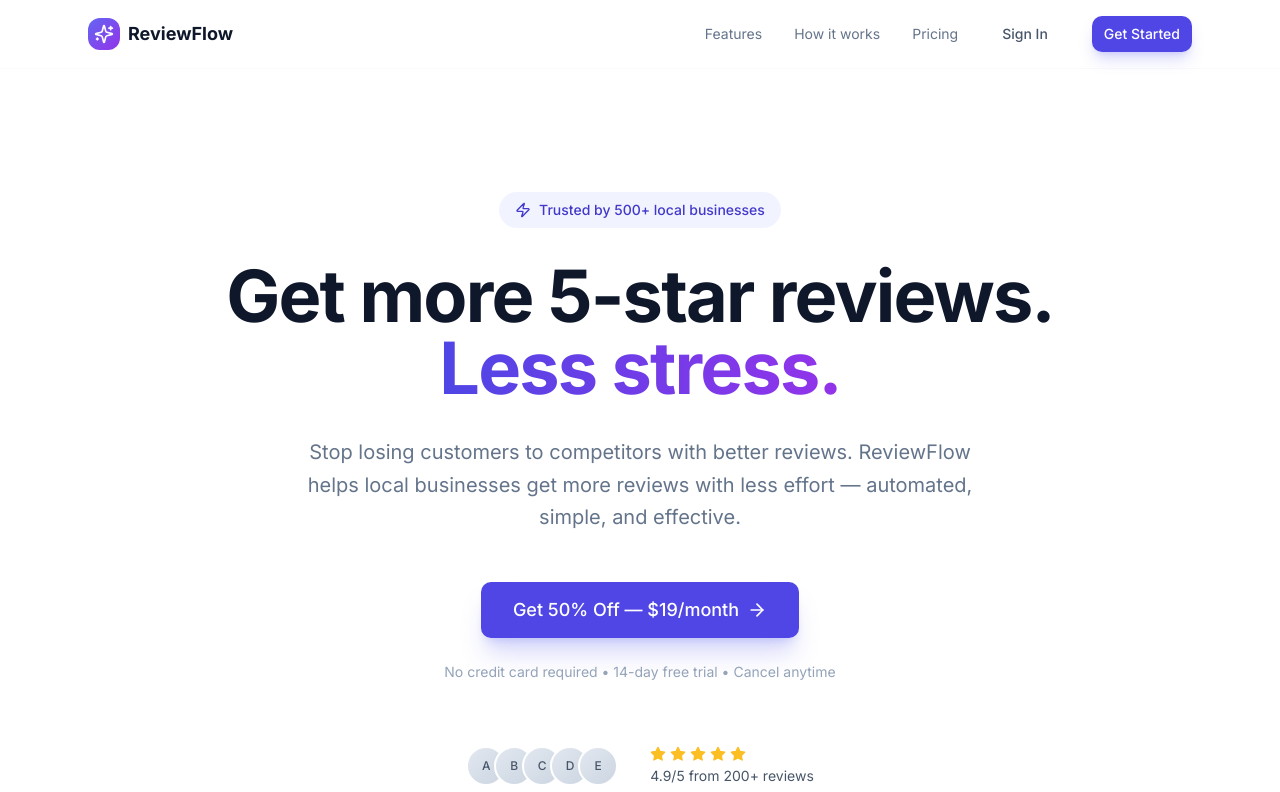
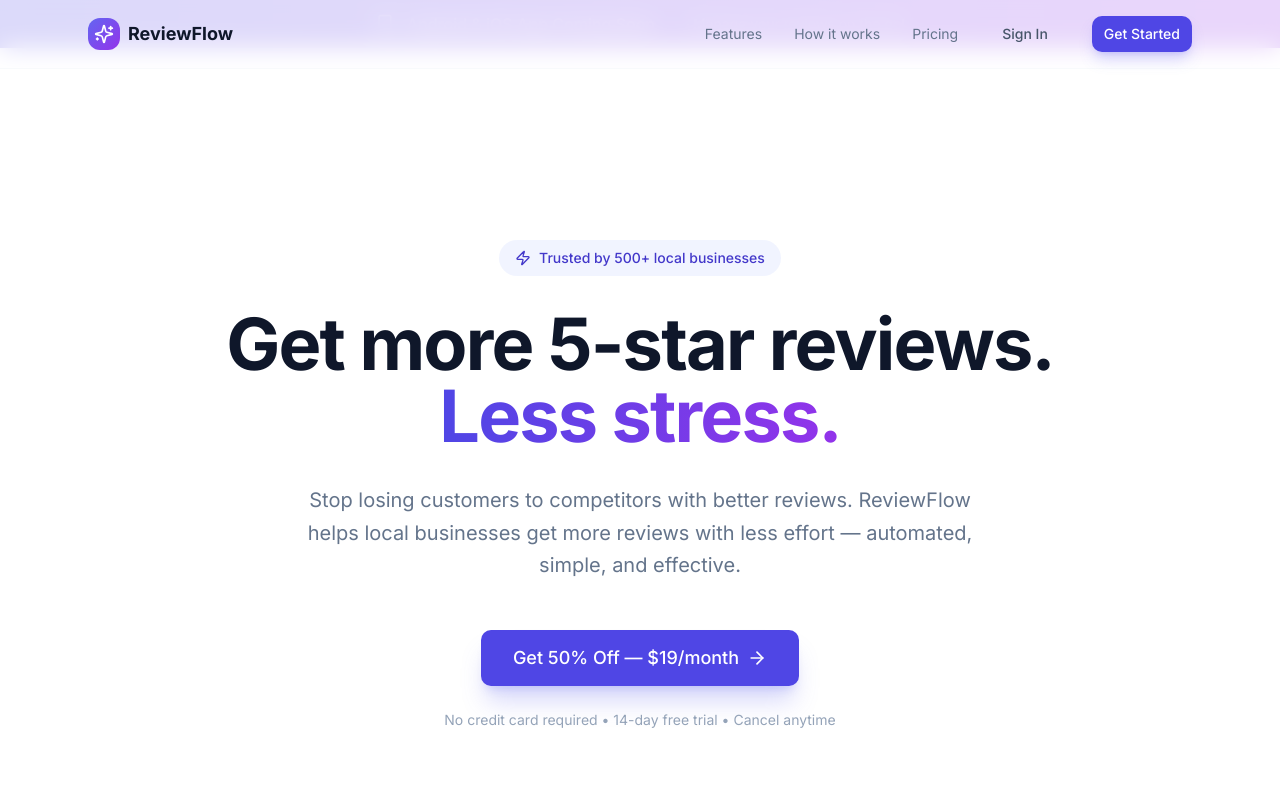
Before and after one commit to amitojdeepsingh-ctrl/reviewflow, a Next.js app: page / in a window 1280 px wide. Shown: the top 792 px of the page. Built offline with nearby package versions, Linux system fonts and the light colour scheme.

Commit message:
Add Android/iOS app coming soon banner

```diff
--- a/src/app/page.tsx
+++ b/src/app/page.tsx
@@ -4,12 +4,21 @@
 import { Button } from "@/components/ui/button";
 import {
   Sparkles, Star, MessageCircle, BarChart3, Zap, ArrowRight,
-  CheckCircle, Globe, Zap as Zap2, Shield, Clock, Users
+  CheckCircle, Globe, Zap as Zap2, Shield, Clock, Users, Smartphone, Download
 } from "lucide-react";
 
 export default function LandingPage() {
   return (
     <div className="min-h-screen bg-white">
+      {/* App Coming Soon Banner */}
+      <div className="bg-gradient-to-r from-indigo-600 to-purple-600 text-white py-3 px-4 text-center">
+        <div className="max-w-6xl mx-auto flex items-center justify-center gap-3">
+          <Smartphone className="w-5 h-5" />
+          <span className="font-medium">Android & iOS App Coming Soon</span>
+          <span className="text-indigo-200 text-sm ml-2">— Manage your reviews on the go!</span>
+        </div>
+      </div>
+
       {/* Header */}
       <header className="fixed top-0 left-0 right-0 bg-white/80 backdrop-blur-md border-b border-slate-100/50 z-50">
         <div className="max-w-6xl mx-auto px-6 py-4 flex items-center justify-between">
```
